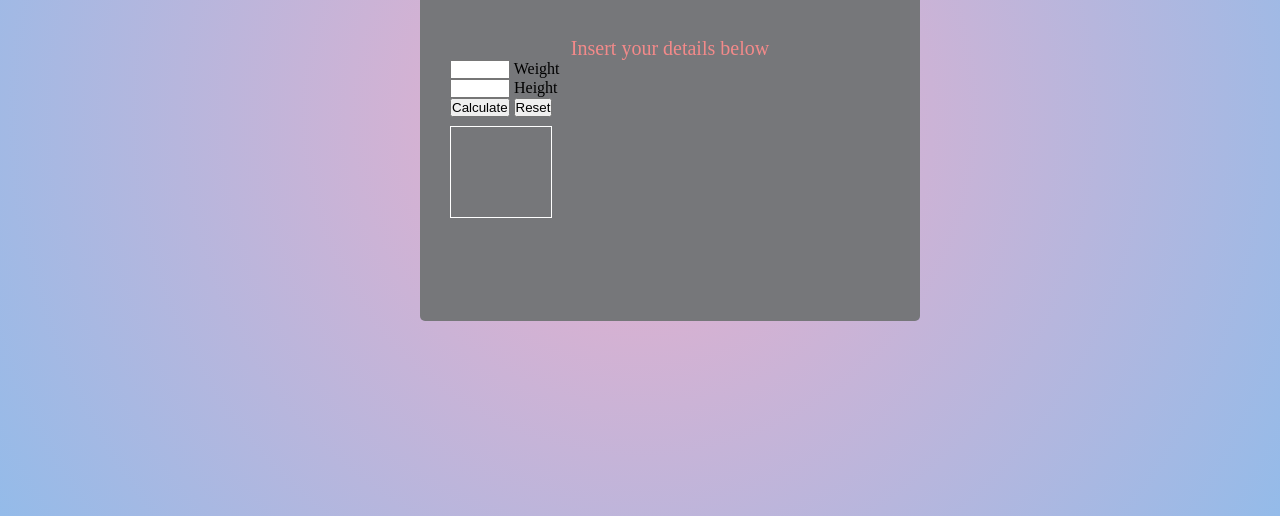
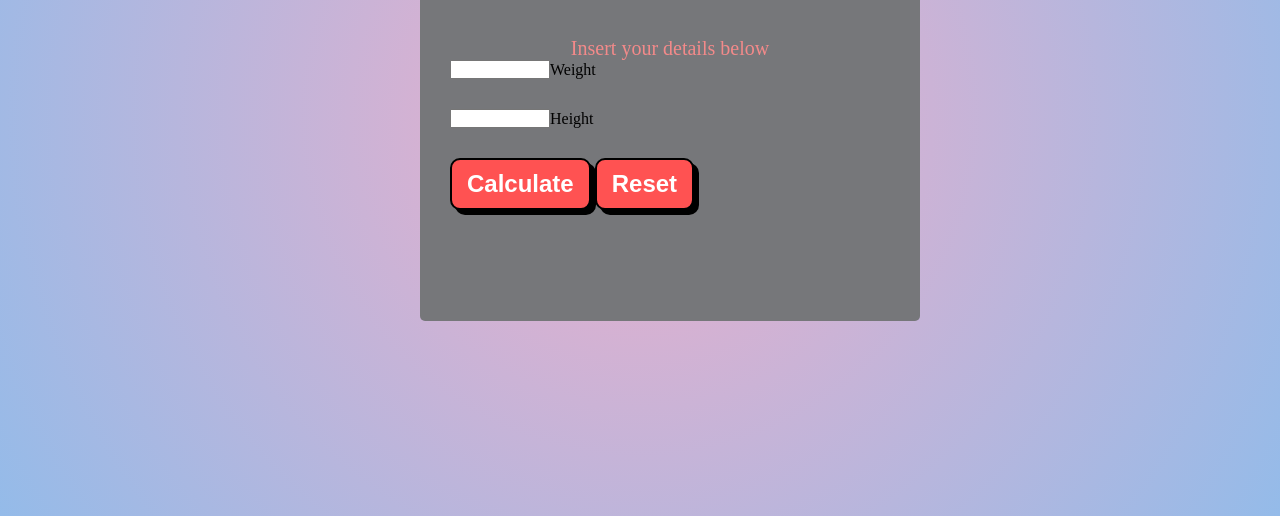
Before and after one commit to TaysWeb/BMI_Calculator, a plain HTML site: page index.html in a window 1280 px wide. Shown: the part 284-800 px from the top of the page. Drawn offline with Linux system fonts and the light colour scheme.

Commit message:
styling almost done

```diff
--- a/assests/style.css
+++ b/assests/style.css
@@ -39,10 +39,21 @@ body {
     text-align: center;
 }
 .display {
-   margin-bottom: 60px;
+   margin-bottom: 45px;
+}
+.row {
+
+    display:flex;
+    align-items: center;
+    justify-content:flex-start;
+    margin-bottom: 30px;
+}
+.row.span {
+    font-size:15px;
+    color:#ff5252;
+    margin-left: -25px;
 }
 label {
-    border:1px solid white ;
     color: white ;
     font-size: 18px;
     text-align: center;
@@ -50,5 +61,33 @@ label {
     margin-right:10px;
 }
 input[type = number] {
-    --webkit-appearance : none ;
+   width:100px;
+
 }
+.ani {
+    display: inline-block;
+    padding: 10px 15px;
+    font-size: 24px;
+    font-weight: bold;
+    text-align: center;
+    text-decoration: none;
+    color: #fff;
+    background-color: #ff5252;
+    border: 2px solid #000;
+    border-radius: 10px;
+    box-shadow: 5px 5px 0px #000;
+    transition: all 0.3s ease;
+  }
+
+  .ani:hover {
+    background-color: #fff;
+    color: #ff5252;
+    border: 2px solid #ff5252;
+    box-shadow: 5px 5px 0px #ff5252;
+  }
+
+  .ani:active {
+    background-color: #fcf414;
+    box-shadow: none;
+    transform: translateY(4px);
+  }
--- a/index.html
+++ b/index.html
@@ -25,8 +25,8 @@
           </div>
 
           <div class="display">
-             <button  id="cal" onclick="determine()"> Calculate</button>
-             <button  id="clear" onclick= "reset()" >Reset</button>
+             <button  id="cal" onclick="determine()" class="ani"> Calculate</button>
+             <button  id="clear" onclick= "reset()" class="ani">Reset</button>
             </div>
 
             <div>
```
